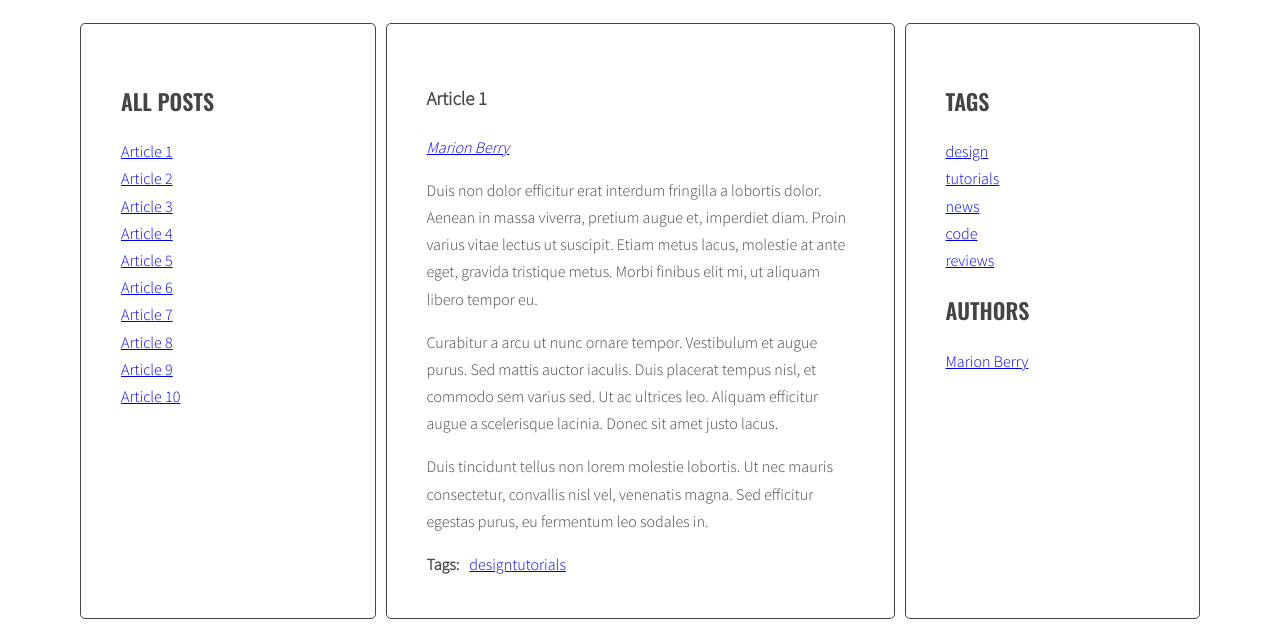
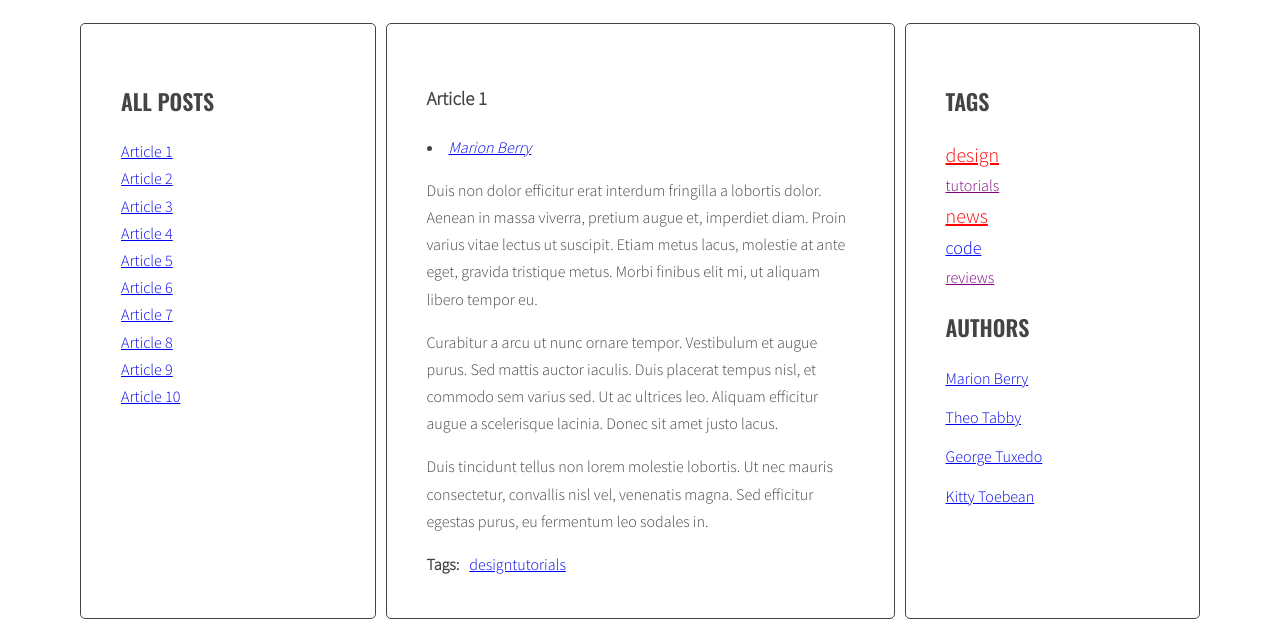
Before and after one commit to N3cker/javascript-blog, a website: page index.html in a window 1280 px wide. Shown: the part 220-847 px from the top of the page. Drawn offline with nearby package versions, Linux system fonts and the light colour scheme.

Commit message:
Fix generateAuthors&tags functions

```diff
--- a/index.html
+++ b/index.html
@@ -5,7 +5,7 @@
     <meta name="viewport" content="width=device-width, initial-scale=1.0">
     <meta http-equiv="X-UA-Compatible" content="ie=edge">
     <title>Document</title>
-    <link rel="stylesheet" href="/css/style.css">
+    <link rel="stylesheet" href="sass/style.css">
 </head>
 <body>
     <div class="blog">
--- a/js/script.js
+++ b/js/script.js
@@ -64,10 +64,10 @@ function calculateTagsParams(allTags){
   const params = {max: 0, min: 999999};
   for(let tag in allTags){
     if(allTags[tag] > params.max){
-      params.max = [tag];
+      params.max = allTags[tag];
     }
-    if(allTags[tag] > params.min){
-      params.min = [tag];
+    if(allTags[tag] < params.min){
+      params.min = allTags[tag];
     }
     //console.log(tag + ' is used ' + allTags[tag] + ' times ');
   }
@@ -76,9 +76,8 @@ function calculateTagsParams(allTags){
 
 function calculateTagClass(count, params){
   // console.log(count, params)
-
 const normalizedCount = count - params.min;
-const normalizedMax = params.max.lenght - params.min;
+const normalizedMax = params.max - params.min;
 const percentage = normalizedCount / normalizedMax;
 const classNumber = Math.floor( percentage * (optCloudClassCount - 1) + 1 );
 // console.log(percentage, optCloudClassCount)
@@ -213,7 +212,7 @@ function calculateAuthorClass(count, params){
 }
 
 function generateAuthors(){
-  debugger;
+
   /* [NEW] create a new variable allAuthors with an empty object */
   let allAuthors = {};
   /* find all articles */
@@ -225,9 +224,9 @@ function generateAuthors(){
     /* make html variable with empty string */
     let html = '';
     /* get authors from data-authors attribute */
-    const articleAuthors = document.querySelector('.post').dataset.author;
+    const articleAuthors = article.getAttribute('data-author');
     /* Generate HTML of the link */
-    const linkHTML = '<a href="#author-' + articleAuthors + '">' + articleAuthors + '</a>' + ' ';
+    const linkHTML = '<li><a href="#author-' + articleAuthors + '">' + articleAuthors + '</a></li>' + ' ';
     /* add generated code to html variable */
     html = html + linkHTML;
     // console.log(html);
--- a/sass/style.scss
+++ b/sass/style.scss
@@ -118,8 +118,8 @@ body {
     margin: 0 10px 0 0;
   }
 }
-.tag-size-5 {font-size: 200%; color: red;}
-.tag-size-4 {font-size: 180%; color: blue; }
-.tag-size-3 {font-size: 160%; color: yellow; }
-.tag-size-2 {font-size: 140%; color: green; }
-.tag-size-1 {font-size: 120%; color: pink; }
+.tag-size-5 {font-size: 20px; color: red;}
+.tag-size-4 {font-size: 18px; color: blue; }
+.tag-size-3 {font-size: 16px; color: purple; }
+.tag-size-2 {font-size: 14px; color: green; }
+.tag-size-1 {font-size: 12px; color: pink; }
```
Also changed, not shown: sass/style.css (added), 1 other file.
